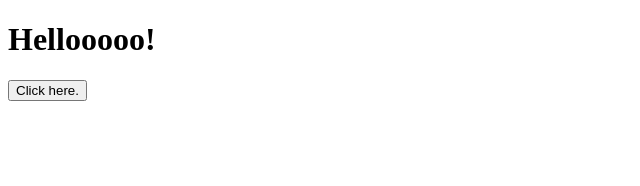
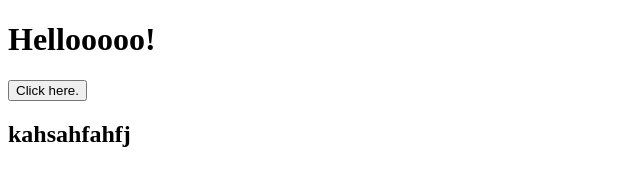
Before and after one commit to SonPhamHoang/cnpm, a plain HTML site: page index.html in a window 1280 px wide. Shown: the whole page, without its empty margins (0-640 px from the left). Drawn offline with Linux system fonts and the light colour scheme.

Commit message:
update index.html

```diff
--- a/index.html
+++ b/index.html
@@ -9,6 +9,7 @@
 <body>
     <h1>Hellooooo!</h1>
     <button>Click here.</button>
+    <h2>kahsahfahfj</h2>
 
     <script src="main.js"></script>
 </body>
```
